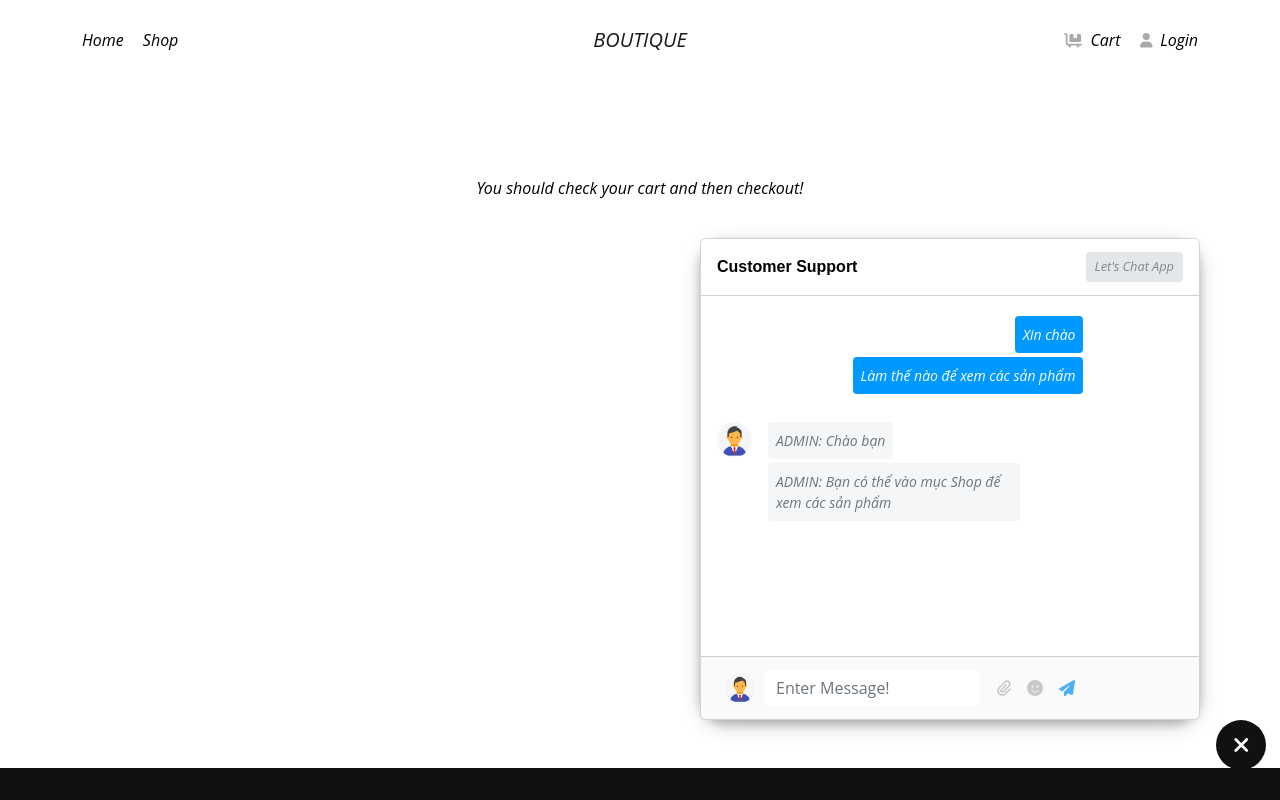
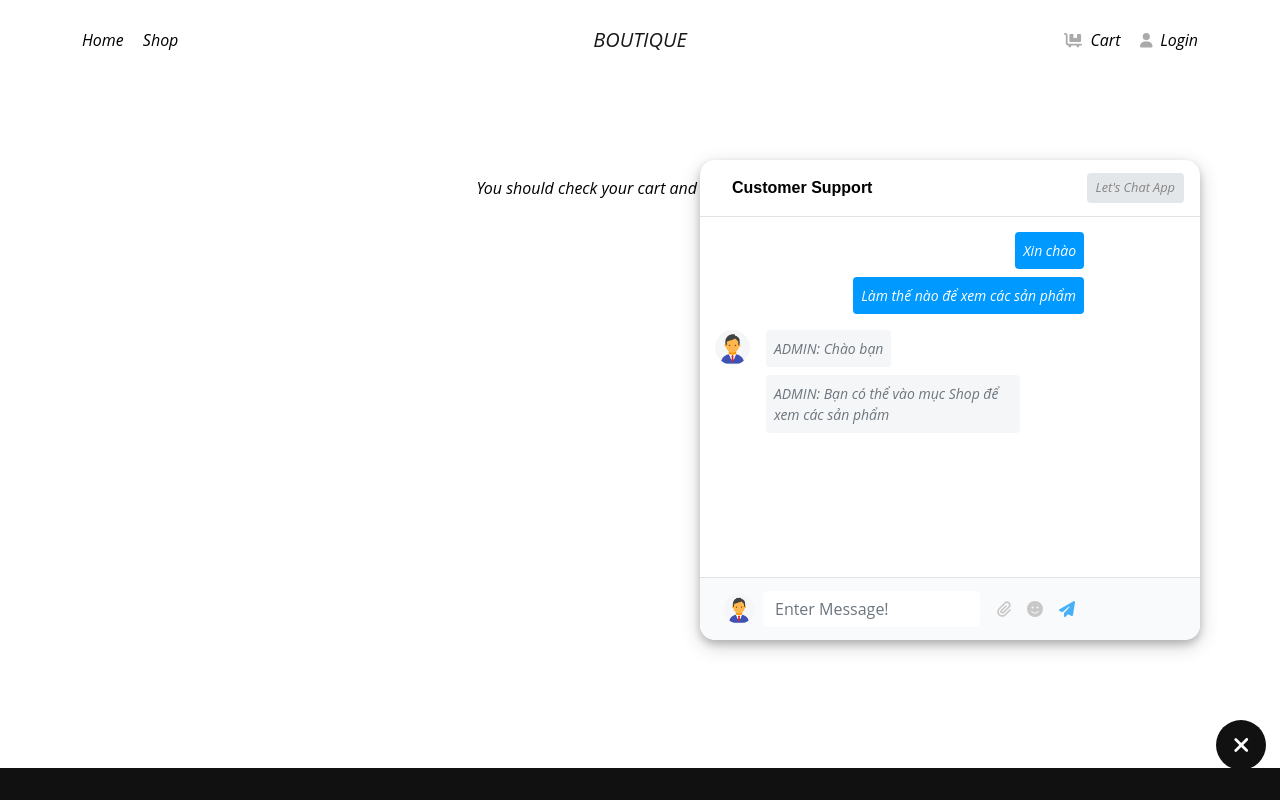
Before and after one commit to longpt2022/rjs-asm03, a React (Create React App) app: page /checkout in a window 1280 px wide. Both pictures are taken after a click on the label 1241 px from the left and 745 px from the top of the page. Shown: the top 800 px of the page. Built offline with nearby package versions, Linux system fonts and the light colour scheme.

Commit message:
12. fix css chat box

```diff
--- a/src/Components/ShopPage/ProductList.module.css
+++ b/src/Components/ShopPage/ProductList.module.css
@@ -27,7 +27,7 @@
 
 .totalResult {
   display: flex;
-  justify-content: end;
+  justify-content: flex-end;
   align-items: center;
 
   text-align: center;
--- a/src/Components/UI/ChatApp/ChatApp.css
+++ b/src/Components/UI/ChatApp/ChatApp.css
@@ -33,7 +33,7 @@
 
 /* Vị trí của nút popup */
 .chat-btn {
-  position: absolute;
+  position: fixed;
   right: 14px;
   bottom: 30px;
   cursor: pointer;
@@ -56,20 +56,37 @@
 
 /* Vị trí của popup */
 .chat-app-wrapper {
-  position: absolute;
+  position: fixed;
   right: 5rem;
-  bottom: 5rem;
+  bottom: 10rem;
 
   width: 500px;
   opacity: 0;
   transition: all 0.4s;
 
-  border-radius: 25px;
+  background-color: #fff;
+  border-radius: 15px;
   box-shadow: 0 4px 8px 0 rgba(0, 0, 0, 0.2), 0 6px 20px 0 rgba(0, 0, 0, 0.19);
 }
 
 #check:checked ~ .chat-app-wrapper {
   opacity: 1;
+  animation: fadeInBottom 800ms;
+}
+
+/* fadeIn right and shake animation */
+@keyframes fadeInBottom {
+  0% {
+    /* opacity: 0; */
+    transform: translate(50%, 50%) scale(0) rotate(10deg);
+  }
+  50% {
+    transform: translate(0) scale(1) rotate(-5deg);
+  }
+  100% {
+    /* opacity: 1; */
+    transform: translate(0) scale(1) rotate(0deg);
+  }
 }
 
 /* css avatarImg */
@@ -90,3 +107,19 @@ body::-webkit-scrollbar-thumb {
   background-color: var(--gray);
   border-radius: 50px;
 }
+
+@media (max-width: 768px) {
+  .chat-app-wrapper {
+    width: 60%;
+    right: 1.5rem;
+    bottom: 10rem;
+  }
+}
+
+@media (max-width: 576px) {
+  .chat-app-wrapper {
+    width: 90%;
+    right: 1.5rem;
+    bottom: 10rem;
+  }
+}
--- a/src/Components/UI/ChatApp/ChatApp.js
+++ b/src/Components/UI/ChatApp/ChatApp.js
@@ -19,7 +19,7 @@ const ChatApp = () => {
         <FontAwesomeIcon icon={faFacebookMessenger} className="comment" />
       </label>
       <div className="chat-app-wrapper">
-        <div className="card" id="chat2">
+        <div id="chat2">
           <ChatHeader />
           <ChatBody />
           <ChatFooter />
--- a/src/Components/UI/ChatApp/ChatApp.module.css
+++ b/src/Components/UI/ChatApp/ChatApp.module.css
@@ -1,9 +1,9 @@
 /* CSS scroll bar */
-chatApp::-webkit-scrollbar {
+.chatApp::-webkit-scrollbar {
   width: 10px;
 }
 
-chatApp::-webkit-scrollbar-thumb {
+.chatApp::-webkit-scrollbar-thumb {
   background-color: var(--gray);
   border-radius: 50px;
 }
--- a/src/Components/UI/ChatApp/ChatBody.js
+++ b/src/Components/UI/ChatApp/ChatBody.js
@@ -15,28 +15,27 @@ const ChatBody = props => {
         </p>
       </div> */}
 
-      <div className="d-flex flex-row justify-content-end mb-4 pt-1">
+      <div className="d-flex flex-row justify-content-end mb-2">
         <div className={classes.customerMess}>
-          <p className="small p-2 me-3 mb-1 text-white text-end rounded-1">
-            Xin chào
-          </p>
-          <p className="small p-2 me-3 mb-1 text-white rounded-1">
+          <p className="small p-2 me-3 mb-2 text-white rounded-1">Xin chào</p>
+          <p className="small p-2 me-3 mb-2 text-white rounded-1">
             Làm thế nào để xem các sản phẩm
           </p>
+          {/* <span class="small ms-3 mb-3 pe-3 rounded-3 text-muted">23:58</span> */}
         </div>
       </div>
 
-      <div className="d-flex flex-row justify-content-start mb-4">
+      <div className="d-flex flex-row justify-content-start mb-2">
         <img src={userIcon} alt="avatar 1" className="avatarImg" />
         <div className={classes.adminMess}>
           <p
-            className="small p-2 ms-3 mb-1 rounded-1 text-muted"
+            className="small p-2 ms-3 mb-2 rounded-1 text-muted"
             style={{ backgroundColor: '#f5f6f7' }}
           >
             ADMIN: Chào bạn
           </p>
           <p
-            className="small p-2 ms-3 mb-1 rounded-1 text-muted"
+            className="small p-2 ms-3 mb-2 rounded-1 text-muted"
             style={{ backgroundColor: '#f5f6f7' }}
           >
             ADMIN: Bạn có thể vào mục Shop để xem các sản phẩm
--- a/src/Components/UI/ChatApp/ChatBody.module.css
+++ b/src/Components/UI/ChatApp/ChatBody.module.css
@@ -2,6 +2,7 @@
   position: relative;
   height: 360px;
 
+  padding: 15px;
   padding-right: 20%;
 }
 
@@ -30,3 +31,9 @@
   height: 1px;
   background: #eee;
 } */
+
+@media (max-width: 768px) {
+  .chatBody {
+    padding-right: 15px;
+  }
+}
--- a/src/Components/UI/ChatApp/ChatFooter.js
+++ b/src/Components/UI/ChatApp/ChatFooter.js
@@ -10,7 +10,7 @@ import classes from './ChatFooter.module.css';
 
 const ChatFooter = props => {
   return (
-    <div className={`${classes.chatFooter} card-footer text-muted p-3`}>
+    <div className={`${classes.chatFooter} p-3`}>
       <img src={userIcon} alt="avatar 3" className="avatarImg mx-2" />
       <input
         type="text"
--- a/src/Components/UI/ChatApp/ChatFooter.module.css
+++ b/src/Components/UI/ChatApp/ChatFooter.module.css
@@ -1,13 +1,15 @@
 .chatFooter {
   display: flex;
-  justify-content: start;
+  justify-content: flex-start;
   align-items: center;
 
   height: 63px;
   padding-right: 25% !important;
-  border-bottom-left-radius: 25px;
 
   background-color: #f9fafb;
+  border-top: 1px solid #e2e2e2;
+  border-bottom-left-radius: 15px;
+  border-bottom-right-radius: 15px;
 }
 
 .chatFooter svg {
@@ -31,3 +33,9 @@
 .btn:focus {
   box-shadow: none;
 }
+
+@media (max-width: 768px) {
+  .chatFooter {
+    padding-right: 15px !important;
+  }
+}
--- a/src/Components/UI/ChatApp/ChatHeader.js
+++ b/src/Components/UI/ChatApp/ChatHeader.js
@@ -2,9 +2,9 @@ import classes from './ChatHeader.module.css';
 
 const ChatHeader = props => {
   return (
-    <div className={`${classes.chatHeader} card-header p-3 no-copy-text`}>
-      <h6 className="mb-0">Customer Support</h6>
-      <button type="button" className="btn btn-sm active-animation">
+    <div className={`${classes.chatHeader} p-3 no-copy-text`}>
+      <h6 className="mb-0 ms-3">Customer Support</h6>
+      <button type="button" className="btn btn-sm">
         Let's Chat App
       </button>
     </div>
--- a/src/Components/UI/ChatApp/ChatHeader.module.css
+++ b/src/Components/UI/ChatApp/ChatHeader.module.css
@@ -4,9 +4,7 @@
   align-items: center;
 
   height: 57px;
-  border-radius: inherit;
-
-  background-color: #fff;
+  border-bottom: 1px solid #e2e2e2;
 }
 
 .chatHeader h6 {
@@ -21,3 +19,8 @@
   font-style: italic;
   font-size: 0.8rem;
 }
+
+.chatHeader button:hover {
+  background-color: var(--bg-main-color);
+  color: #ccc;
+}
```
